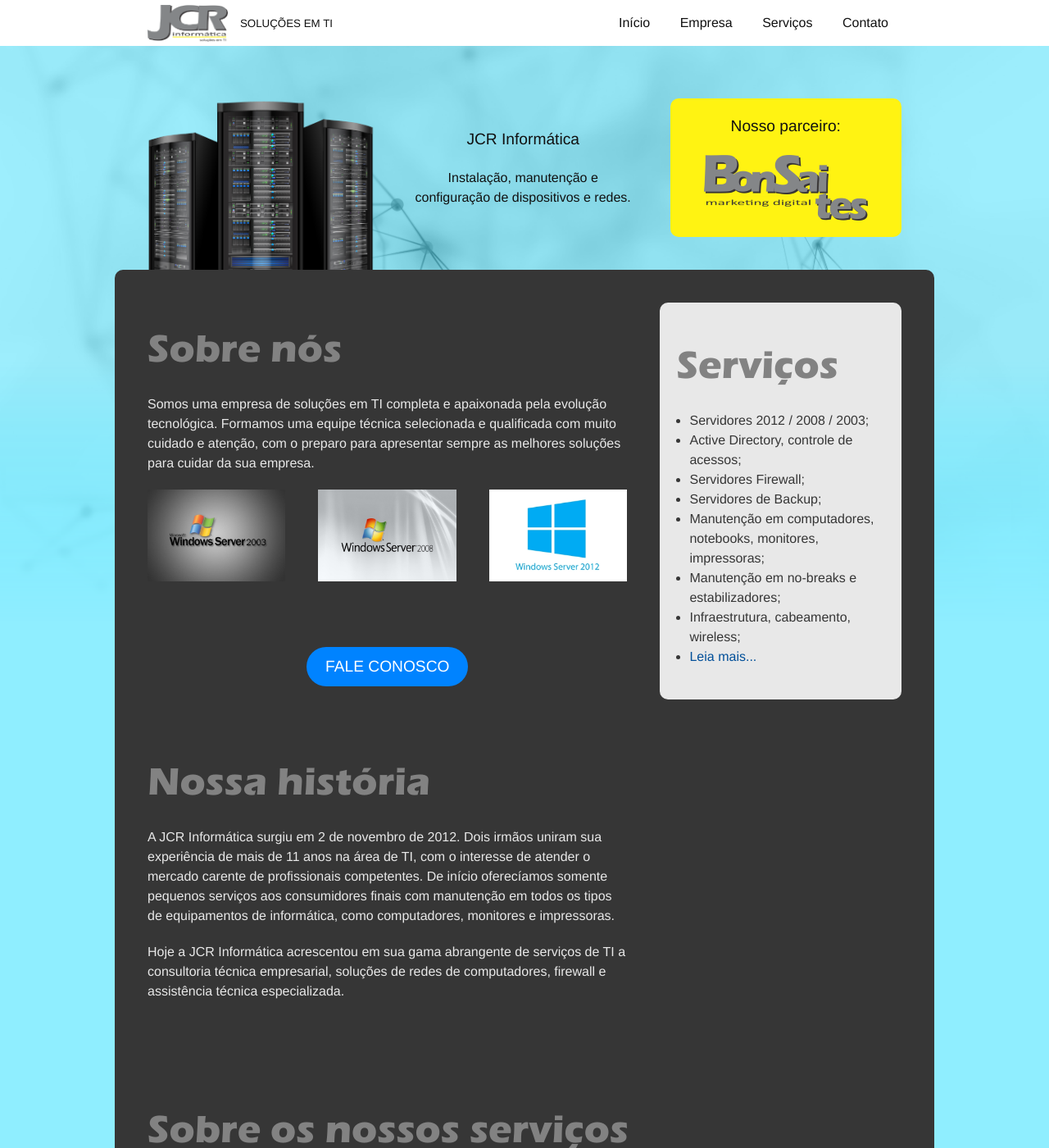
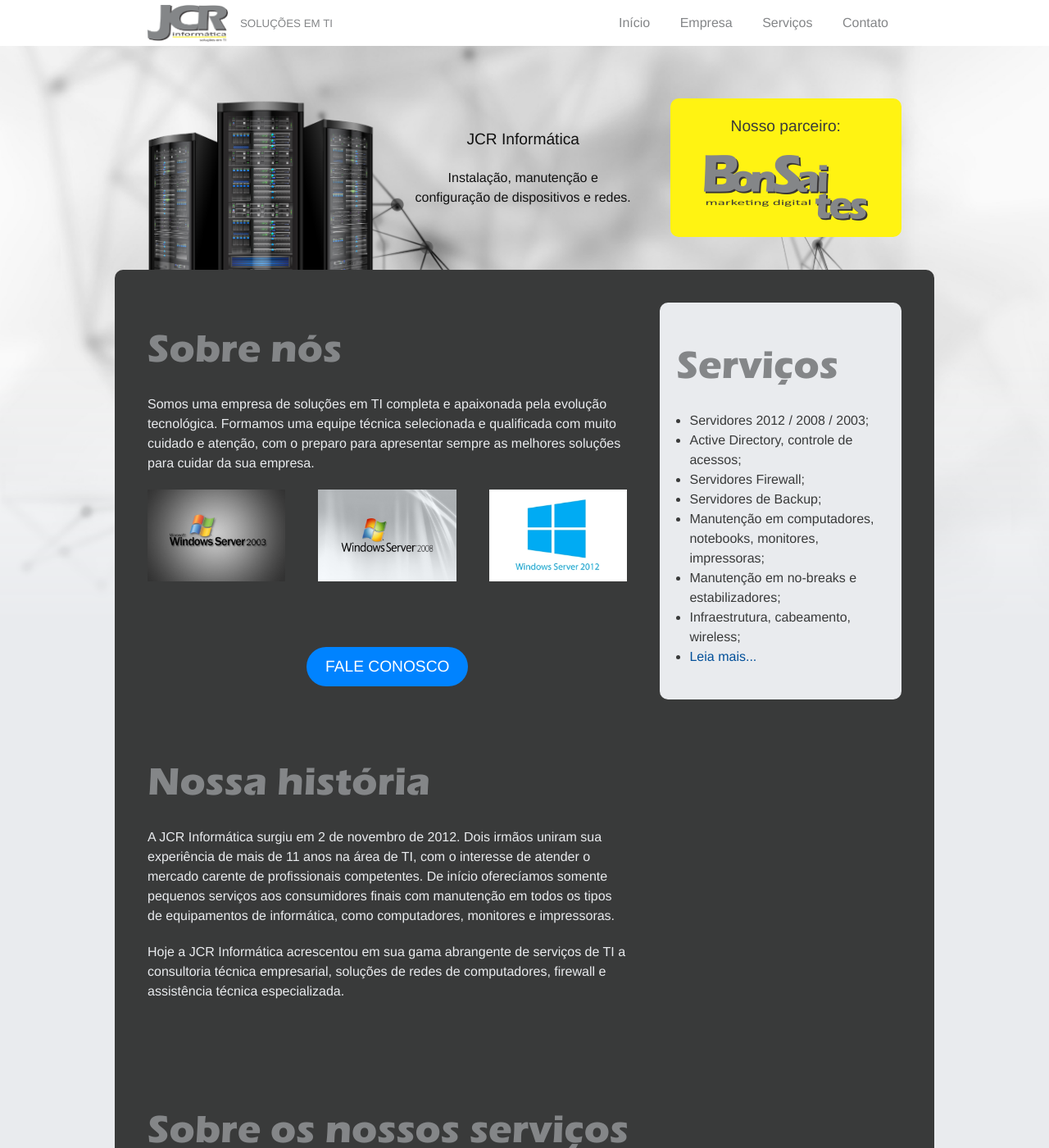
Before and after one commit to JCRInformatica/JCRInformatica.github.io, a Jekyll site: the page built from index.html, in a window 1280 px wide and 1400 px high. Shown: the whole window at 82% size. Built offline with Jekyll 4.4.1, drawn with Linux system fonts in a browser that asks for light colours.

Commit message:
bg-grey.png

```diff
--- a/_sass/_base.sass
+++ b/_sass/_base.sass
@@ -10,7 +10,7 @@ body, h1, h2, h3, h4, h5, h6, p, blockquote, pre, hr, dl, dd, ol, ul, figure
 body
     font: $base-font-weight #{$base-font-size}/#{$base-line-height} $base-font-family
     color: $text-color
-    background: $background-color url('../img/bg-cyan.png') no-repeat
+    background: $background-color url('../img/bg-grey.png') no-repeat top center
     background-size: 100% auto
     -webkit-text-size-adjust: 100%
     -webkit-font-feature-settings: "kern" 1
@@ -95,7 +95,7 @@ a
  */
 blockquote
     color: $grey-color
-    border-left: 4px solid $grey-color-light
+    border-left: 4px solid
     padding-left: $spacing-unit / 2
 
     font-style: italic
@@ -188,7 +188,7 @@ pre
     color: #fff
     text-transform: uppercase
     box-shadow: none
-    transition: .4s cubic-bezier(0, .5, 0.5, 2)
+    transition: .4s cubic-bezier(0, 1, 0.5, 2)
     transform: translate(0)
 
     &:visited, &:hover
--- a/_sass/_layout.sass
+++ b/_sass/_layout.sass
@@ -2,18 +2,20 @@
 .site-header
     min-height: 56px
     background-color: #fff
+    color: $grey-color
     // Positioning context for the mobile navigation icon
     position: fixed
     top: 0
     left: 0
     right: 0
+    z-index: 9
 
     a
         text-decoration: none
-        color: $text-color
+        color: inherit
 
         &:hover
-            color: $text-color
+            color: inherit
 
 .site-title
     height: 56px
@@ -32,7 +34,6 @@
     .menu-icon
         display: none
     .page-link
-        color: $text-color
         line-height: $base-line-height
         padding: 0 1em
         transition: .3s ease-in-out
@@ -144,6 +145,7 @@
 
     .hero-aside
         background-color: $amarelo
+        color: $grey-color-dark
         padding: $spacing-unit / 2
         border-radius: $spacing-unit / 4
 
@@ -166,7 +168,6 @@
 .site-footer
     padding-top: $spacing-unit
     padding-bottom: $spacing-unit
-    color: $grey-color-dark
 
     ul
         margin: 0
--- a/_sass/_vars.sass
+++ b/_sass/_vars.sass
@@ -7,14 +7,14 @@ $base-line-height : 1.5
 
 $spacing-unit     : 40px
 
-$text-color       : #111
-$background-color : #8feeff
-$brand-color      : #0083ff
-
-$grey-color       : #828282
-$grey-color-light : lighten($grey-color, 40%)
+$grey-color       : #848688
+$grey-color-light : #e9ebee
 $grey-color-dark  : darken($grey-color, 30%)
 $amarelo          : #fff312
+
+$text-color       : #111
+$background-color : $grey-color-light
+$brand-color      : #0083ff
 
 $content-width    : 1000px
 
```
Also changed, not shown: img/bg-grey.png (added).
